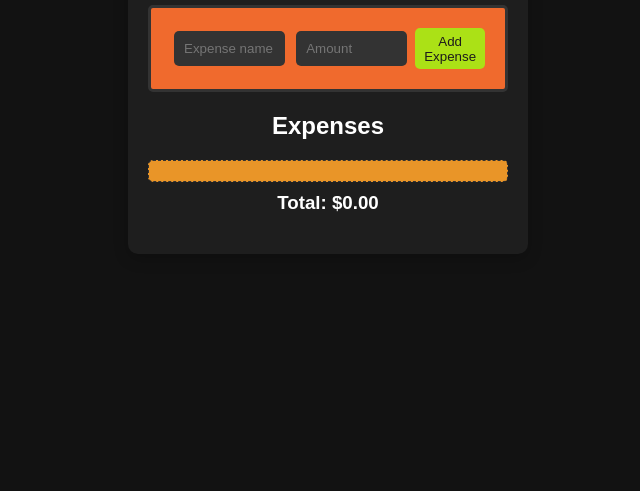
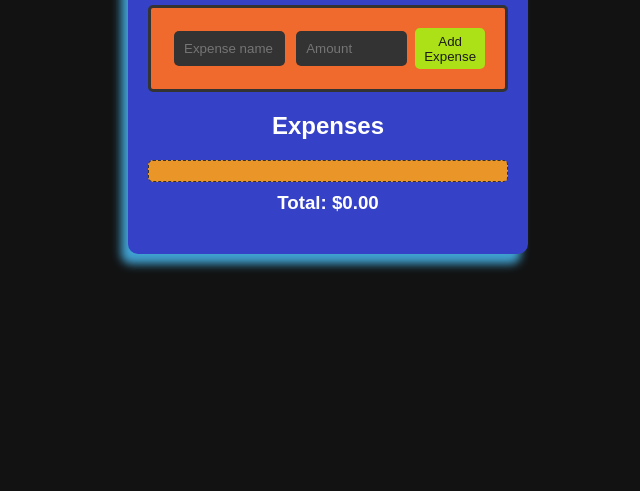
Before and after one commit to pk2k4-code/expense-tracker, a plain HTML site: page index.html in a window 1280 px wide. Shown: the part 309-800 px from the top of the page, without its empty margins (312-952 px from the left). Drawn offline with Linux system fonts and the light colour scheme.

Commit message:
add shadow to the box

```diff
--- a/styles.css
+++ b/styles.css
@@ -18,9 +18,9 @@ body {
 .container {
   width: 400px;
   padding: 20px;
-  background-color: #1e1e1e;
+  background-color: #3541c7;
   border-radius: 10px;
-  box-shadow: 0 5px 15px rgba(0, 0, 0, 0.2);
+  box-shadow: -7px 10px 10px #41a2d2;
 }
 
 h1,
```
